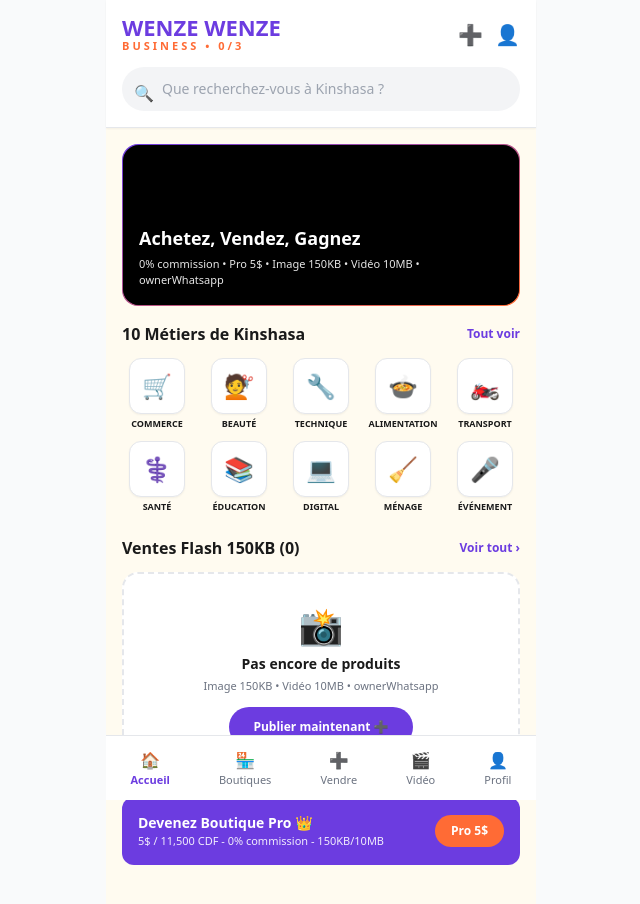
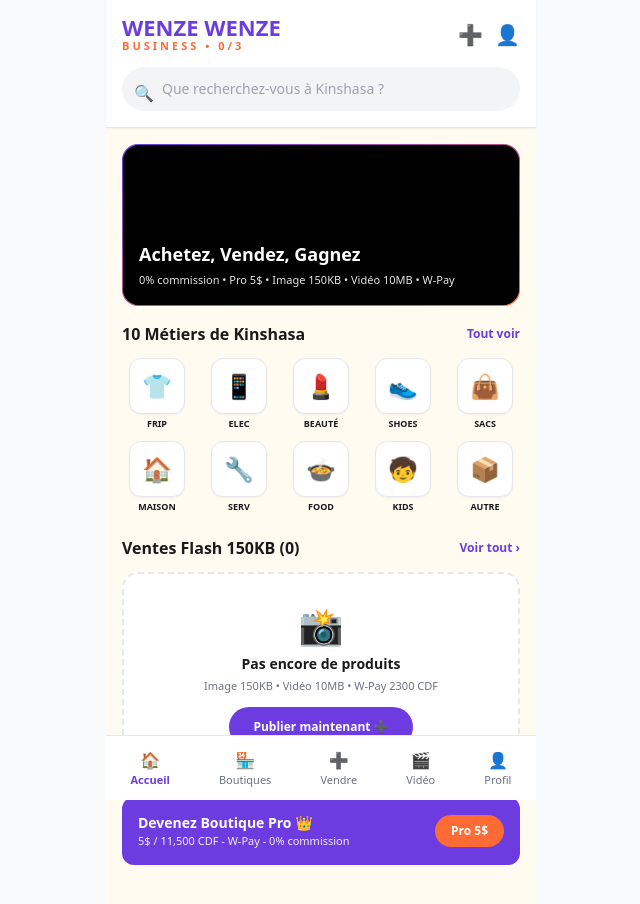
Before and after one commit to kongolokelvin47-cmd/Wenze-pwa, a Next.js app: page / in a window 1280 px wide. Shown: the top 904 px of the page, without its empty margins (319-959 px from the left). Built offline with nearby package versions, Linux system fonts and the light colour scheme.

Commit message:
Inline categories and payment constants for Vercel fix
Replaced references to external categories and payment constants with inline definitions to fix Vercel deployment issues. Updated text to reflect changes in payment methods.

```diff
--- a/app/page.tsx
+++ b/app/page.tsx
@@ -1,8 +1,26 @@
 "use client";
 import { useState, useEffect } from "react";
 import Link from "next/link";
-import { CATEGORIES_WENZE } from "@/lib/categories";
-import { FORMULES, TAUX_CDF } from "@/lib/paiement";
+
+// ✅ FIX VERCEL - tout inline, plus de @/lib/categories qui plante
+const CATEGORIES_WENZE = [
+  { id: 'fripperie', titre: 'Fripperie', titreCourt: 'Frip', icon: '👕' },
+  { id: 'electronique', titre: 'Électronique', titreCourt: 'Elec', icon: '📱' },
+  { id: 'beaute', titre: 'Beauté', titreCourt: 'Beauté', icon: '💄' },
+  { id: 'chaussures', titre: 'Chaussures', titreCourt: 'Shoes', icon: '👟' },
+  { id: 'sacs', titre: 'Sacs', titreCourt: 'Sacs', icon: '👜' },
+  { id: 'maison', titre: 'Maison', titreCourt: 'Maison', icon: '🏠' },
+  { id: 'services', titre: 'Services', titreCourt: 'Serv', icon: '🔧' },
+  { id: 'alimentation', titre: 'Alimentation', titreCourt: 'Food', icon: '🍲' },
+  { id: 'enfants', titre: 'Enfants', titreCourt: 'Kids', icon: '🧒' },
+  { id: 'autres', titre: 'Autres', titreCourt: 'Autre', icon: '📦' },
+];
+
+const FORMULES = {
+  pro: { prix: 5, prixCDF: 11500 },
+  grossiste: { prix: 25, prixCDF: 57500 },
+};
+const TAUX_CDF = 2300;
 
 const cleanWhatsapp = (n: string) => (n || "").toString().replace(/[^0-9]/g, "");
 
@@ -13,7 +31,7 @@ export default function WenzeBusiness() {
   useEffect(() => {
     try {
       const list = JSON.parse(localStorage.getItem("wenze_annonces_list") || "[]");
-      setAnnonces(list.reverse()); // dernières d'abord
+      setAnnonces(list.reverse());
     } catch {}
   }, []);
 
@@ -58,7 +76,7 @@ export default function WenzeBusiness() {
           <div className="absolute inset-0 bg-gradient-to-t from-black/80 to-black/20" />
           <div className="relative text-white z-10">
             <h2 className="font-bold text-[18px]">Achetez, Vendez, Gagnez</h2>
-            <p className="text-[11px] opacity-90 mt-1">0% commission • Pro {FORMULES.pro.prix}$ • Image 150KB • Vidéo 10MB • ownerWhatsapp</p>
+            <p className="text-[11px] opacity-90 mt-1">0% commission • Pro {FORMULES.pro.prix}$ • Image 150KB • Vidéo 10MB • W-Pay</p>
           </div>
         </div>
       </div>
@@ -89,7 +107,7 @@ export default function WenzeBusiness() {
           <div className="flex gap-3 mt-3 overflow-x-auto pb-2 -mx-4 px-4">
             {videoAnnonces.map((v) => (
               <Link key={v.id} href="/video" className="min-w-[140px] w-[140px] relative rounded-xl overflow-hidden bg-black h-[200px] flex-shrink-0">
-                <video src={v.video} className="w-full h-full object-cover" muted preload="metadata" />
+                {v.video && <video src={v.video} className="w-full h-full object-cover" muted preload="metadata" />}
                 <div className="absolute bottom-0 left-0 right-0 bg-gradient-to-t from-black/80 p-2">
                   <p className="text-white text-[11px] font-bold truncate">{v.titre}</p>
                   <p className="text-white/80 text-[10px]">🔒 {cleanWhatsapp(v.ownerWhatsapp||v.whatsapp).slice(-4)} • {v.prix}$</p>
@@ -111,7 +129,7 @@ export default function WenzeBusiness() {
           <div className="mt-3 bg-white border-2 border-dashed rounded-2xl p-8 text-center">
             <p className="text-4xl">📸</p>
             <p className="text-sm font-bold mt-2">Pas encore de produits</p>
-            <p className="text-[11px] text-gray-500 mt-1">Image 150KB • Vidéo 10MB • ownerWhatsapp</p>
+            <p className="text-[11px] text-gray-500 mt-1">Image 150KB • Vidéo 10MB • W-Pay {TAUX_CDF} CDF</p>
             <Link href="/publier" className="mt-3 inline-block bg-[#6C3CE0] text-white text-xs font-bold px-6 py-3 rounded-full">Publier maintenant ➕</Link>
           </div>
         ) : (
@@ -138,10 +156,10 @@ export default function WenzeBusiness() {
         )}
       </section>
 
-      <Link href="/abonnement" className="m-4 bg-[#6C3CE0] rounded-xl p-4 text-white flex justify-between items-center">
+      <Link href="/portefeuille" className="m-4 bg-[#6C3CE0] rounded-xl p-4 text-white flex justify-between items-center">
         <div>
           <h4 className="font-bold text-sm">Devenez Boutique Pro 👑</h4>
-          <p className="text-[11px] opacity-90">{FORMULES.pro.prix}$ / {FORMULES.pro.prixCDF.toLocaleString()} CDF - 0% commission - 150KB/10MB</p>
+          <p className="text-[11px] opacity-90">{FORMULES.pro.prix}$ / {FORMULES.pro.prixCDF.toLocaleString()} CDF - W-Pay - 0% commission</p>
         </div>
         <span className="bg-[#FF6B35] text-white text-xs font-bold px-4 py-2 rounded-full">Pro {FORMULES.pro.prix}$</span>
       </Link>
@@ -157,5 +175,4 @@ export default function WenzeBusiness() {
   );
 }
 
-// 🔥 FIX VERCEL FINAL - SANS ÇA TES 292 RESTENT ROUGES
 export const dynamic = 'force-dynamic';
```
